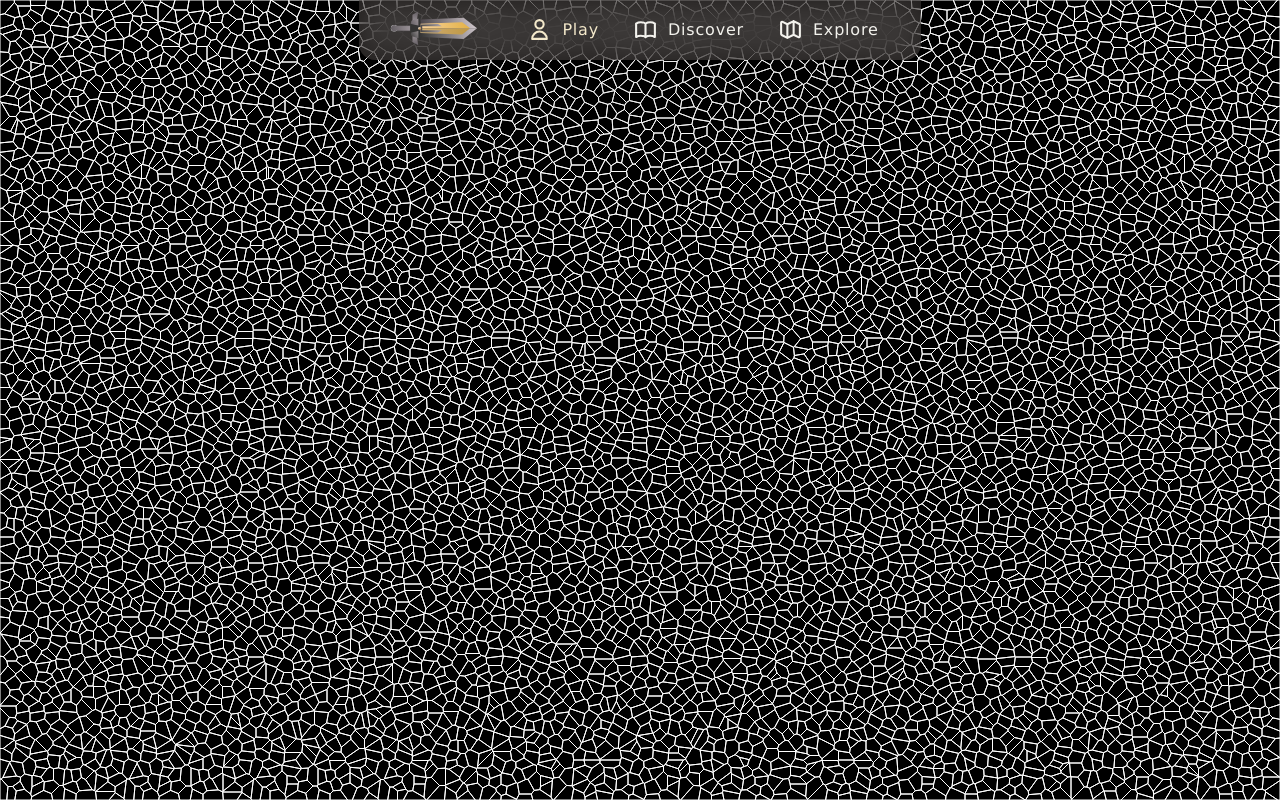
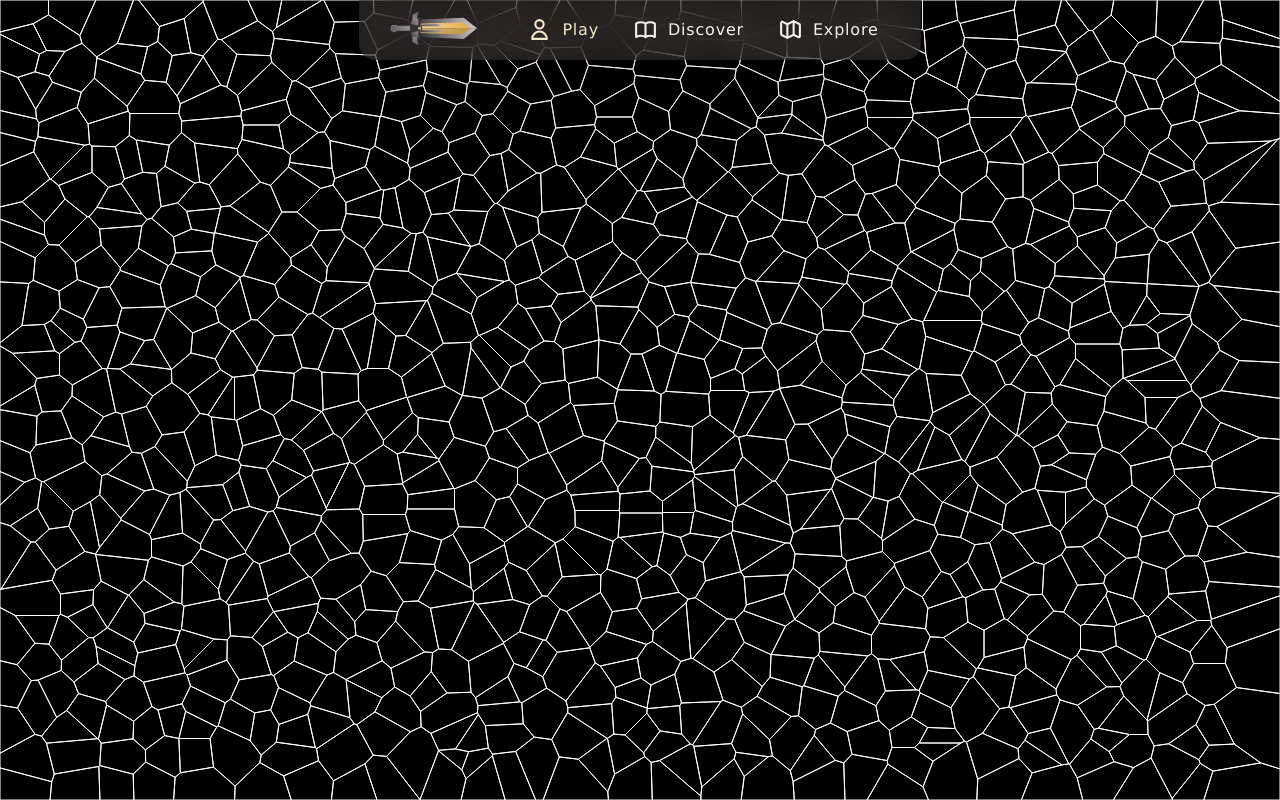
Before and after one commit to age-of-eykar/eykar.org, a React (Create React App) app: page /explore in a window 1280 px wide. Built offline with nearby package versions, Linux system fonts and the light colour scheme.

Commit message:
improve plot sizes

```diff
--- a/src/pages/explore/explore.js
+++ b/src/pages/explore/explore.js
@@ -5,7 +5,7 @@ import debounce from "debounce";
 
 function Explore() {
 
-  const dimensions = getDimensions({ x: 1000, y: 1005 }, 16);
+  const dimensions = getDimensions({ x: 1000, y: 1005 }, 48);
   const [key, setKey] = useState(0);
   useEffect(() => {
     const handler = debounce(() => setKey((oldValue) => oldValue + 1), 20);
```
